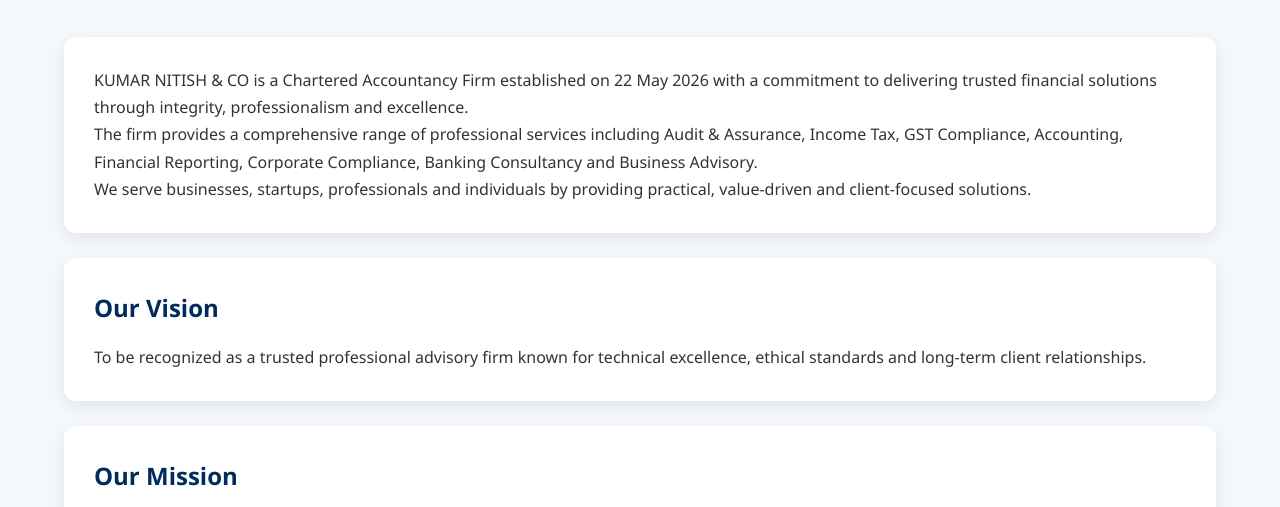
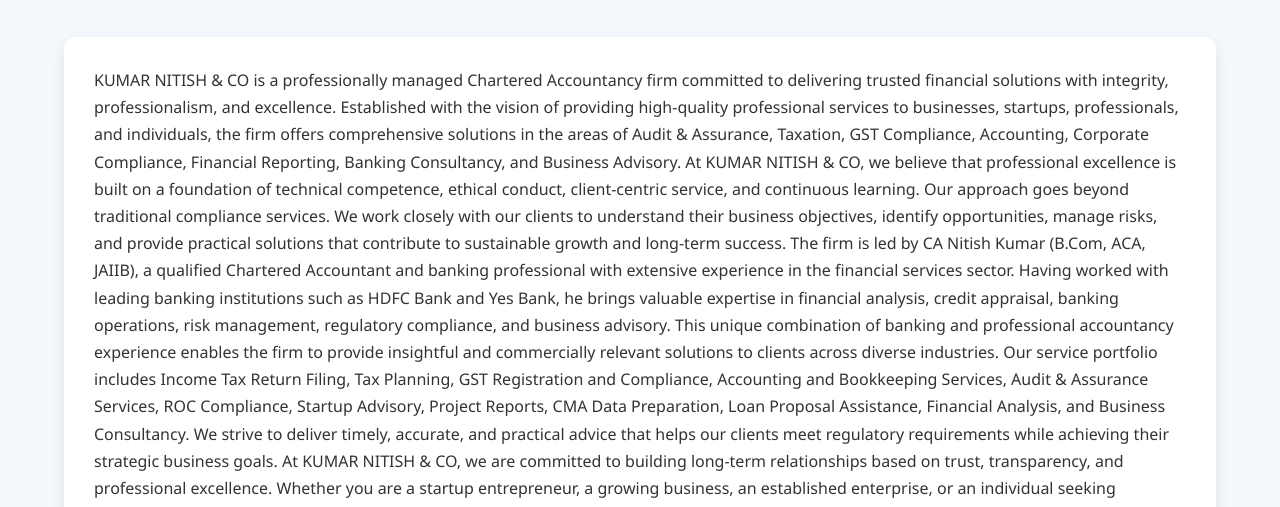
Before and after one commit to mishranitish-cyber/kumarnitishco, a plain HTML site: page about.html in a window 1280 px wide. Shown: the part 219-726 px from the top of the page. Drawn offline with Linux system fonts and the light colour scheme.

Commit message:
Update about.html

```diff
--- a/about.html
+++ b/about.html
@@ -38,9 +38,18 @@
 <div class="card">
 
 <p>
-KUMAR NITISH & CO is a Chartered Accountancy Firm established on
-22 May 2026 with a commitment to delivering trusted financial
-solutions through integrity, professionalism and excellence.
+KUMAR NITISH & CO is a professionally managed Chartered Accountancy firm committed to delivering trusted financial solutions with integrity, professionalism, and excellence. Established with the vision of providing high-quality professional services to businesses, startups, professionals, and individuals, the firm offers comprehensive solutions in the areas of Audit & Assurance, Taxation, GST Compliance, Accounting, Corporate Compliance, Financial Reporting, Banking Consultancy, and Business Advisory.
+
+At KUMAR NITISH & CO, we believe that professional excellence is built on a foundation of technical competence, ethical conduct, client-centric service, and continuous learning. Our approach goes beyond traditional compliance services. We work closely with our clients to understand their business objectives, identify opportunities, manage risks, and provide practical solutions that contribute to sustainable growth and long-term success.
+
+The firm is led by CA Nitish Kumar (B.Com, ACA, JAIIB), a qualified Chartered Accountant and banking professional with extensive experience in the financial services sector. Having worked with leading banking institutions such as HDFC Bank and Yes Bank, he brings valuable expertise in financial analysis, credit appraisal, banking operations, risk management, regulatory compliance, and business advisory. This unique combination of banking and professional accountancy experience enables the firm to provide insightful and commercially relevant solutions to clients across diverse industries.
+
+Our service portfolio includes Income Tax Return Filing, Tax Planning, GST Registration and Compliance, Accounting and Bookkeeping Services, Audit & Assurance Services, ROC Compliance, Startup Advisory, Project Reports, CMA Data Preparation, Loan Proposal Assistance, Financial Analysis, and Business Consultancy. We strive to deliver timely, accurate, and practical advice that helps our clients meet regulatory requirements while achieving their strategic business goals.
+
+At KUMAR NITISH & CO, we are committed to building long-term relationships based on trust, transparency, and professional excellence. Whether you are a startup entrepreneur, a growing business, an established enterprise, or an individual seeking professional guidance, our objective is to be your trusted partner in navigating the complexities of finance, taxation, compliance, and business growth.
+
+Our mission is to empower clients with reliable financial insights, proactive compliance support, and strategic advisory services that create lasting value. Through dedication, integrity, and a client-first approach, we aim to contribute meaningfully to the success and growth of every client we serve.
+.
 </p>
 
 <p>
```
